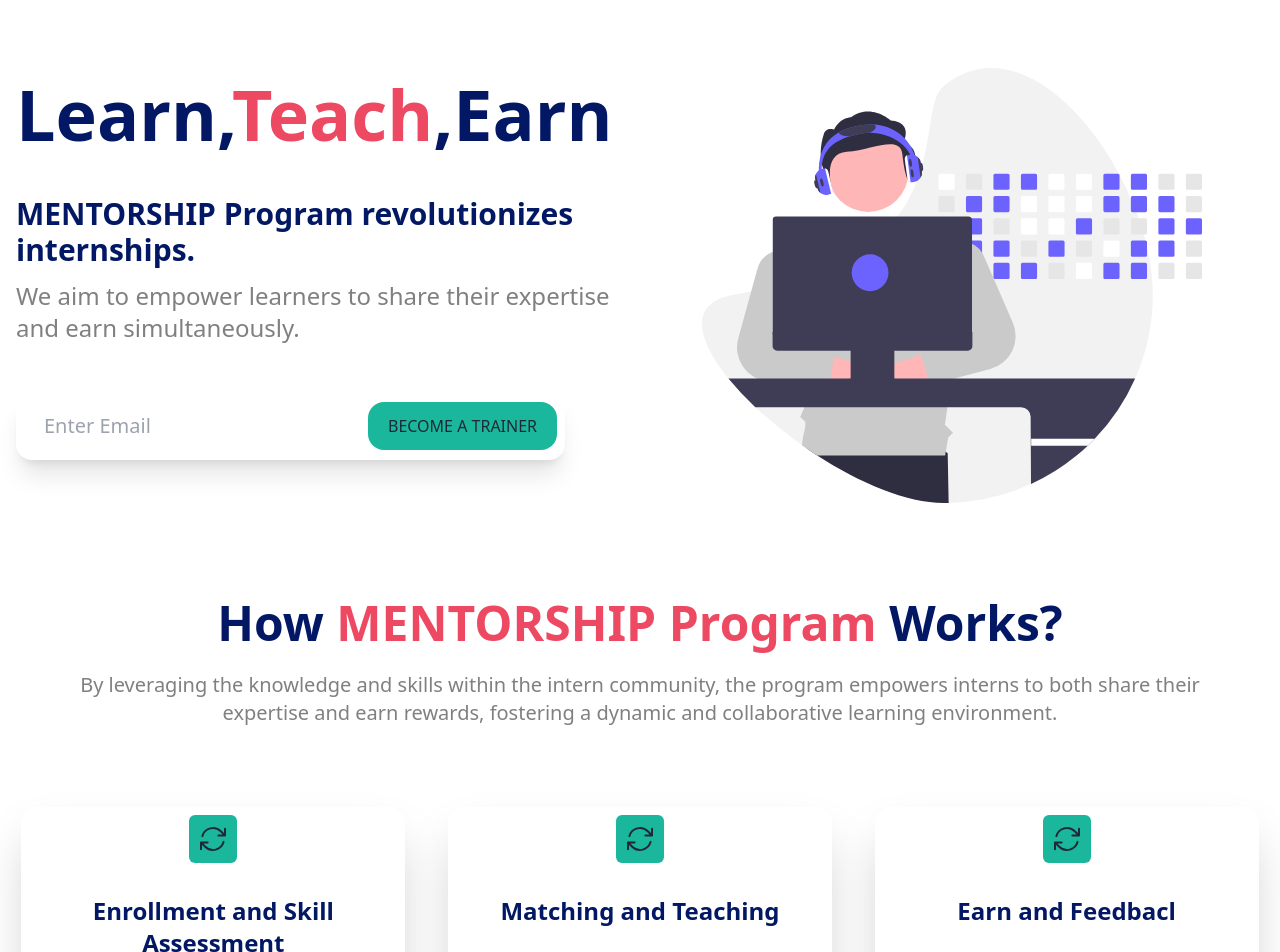
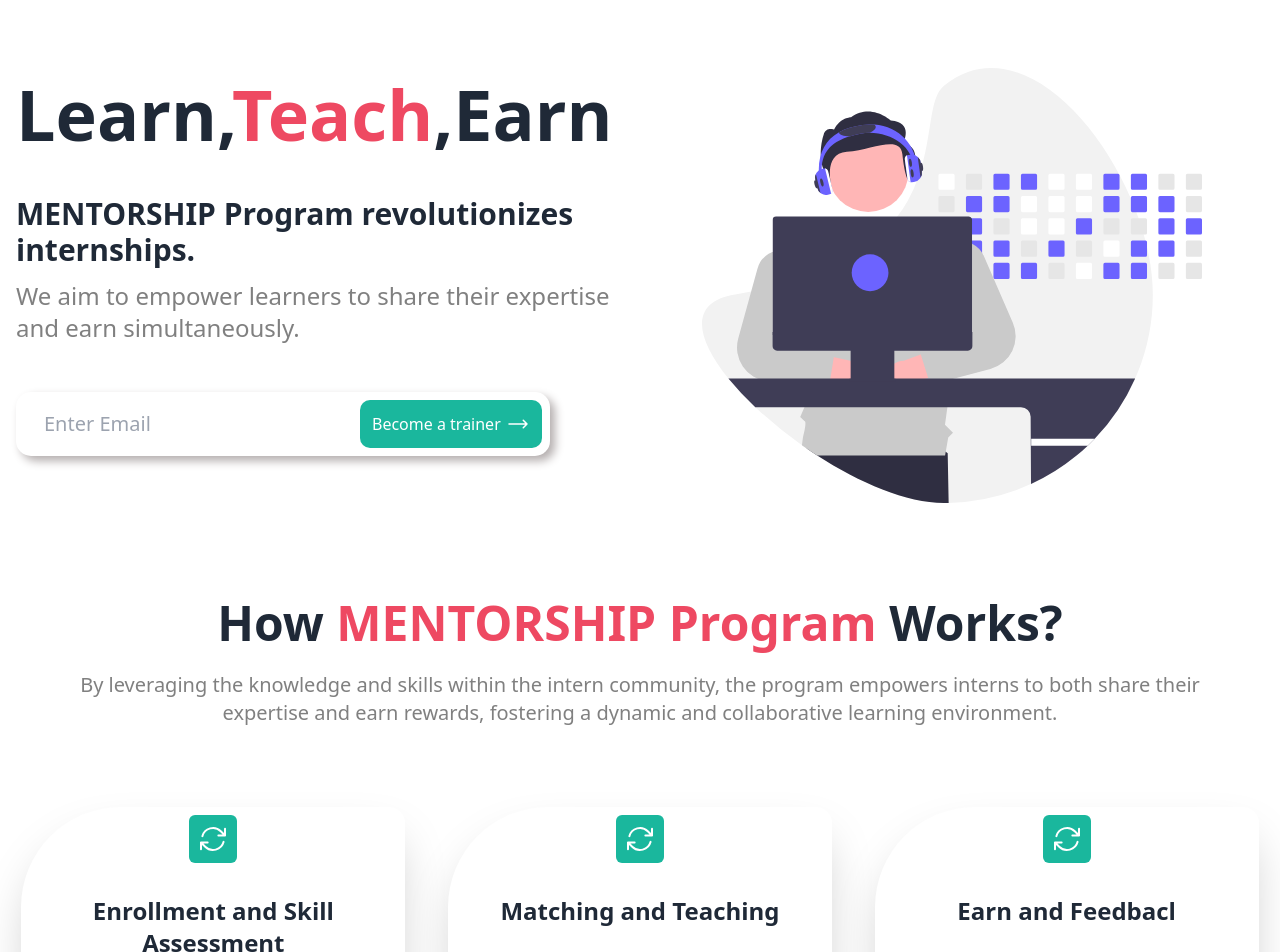
Before and after one commit to sivamani2003/edu-React, a React (Vite) app: page / in a window 1280 px wide. Shown: the top 952 px of the page. Built offline with nearby package versions, Linux system fonts and the light colour scheme.

Commit message:
button has been changed.

```diff
--- a/src/pages/mentorshipProgram/Mentorship.css
+++ b/src/pages/mentorshipProgram/Mentorship.css
@@ -6,20 +6,59 @@
         background: #1ab79d
 }
 
-.text-blue {
-        color: #031864;
-}
-
 .text-gray {
         color: gray;
 }
 
-/* .myBorder{
+.myBorder {
         border-top-left-radius: 100px !important;
         border-bottom-right-radius: 100px !important;
-} */
+}
 
-.footer-bg{
+.footer-bg {
         background-image: url('../../assets/footer-bg.png');
-        /* color: #161616; */
 }
+
+.inputAndBtn {
+        position: relative;
+        box-shadow: 5px 5px 10px rgb(180, 174, 174);
+        border-radius: 15px;
+        padding: 8px;
+}
+
+.allBtn,
+.form-btn {
+        color: white;
+        font-weight: 400;
+        overflow: hidden;
+        display: flex;
+        align-items: center;
+        column-gap: 5px;
+        position: relative;
+        background-color: #1ab79d;
+        z-index: 1;
+}
+
+.form-btn {
+        transition: 0.5s;
+}
+
+ .allBtn::before ,.form-btn::before{
+        content: '';
+        position: absolute;
+        width: 0;
+        height: 100%;
+        background-image: linear-gradient(90deg, #1ab79d 0%, #31b978 100%);
+        top: 0;
+        left: 0;
+        z-index: -1;
+        transition: all 0.5s;
+}
+
+.form-btn:hover:before, .allBtn:hover:before {
+        width: 100%;
+}
+
+.form-btn:hover {
+        transform: translateY(-6px);
+}
--- a/src/pages/mentorshipProgram/components/Banner.jsx
+++ b/src/pages/mentorshipProgram/components/Banner.jsx
@@ -14,12 +14,16 @@ const Banner = () => {
                                         <h1 className='text-blue md:text-3xl mt-8 font-bold'>MENTORSHIP Program revolutionizes internships.</h1>
                                         <h1 className='text-gray md:text-2xl mt-3'>We aim to empower learners to share their expertise and earn simultaneously.</h1>
                                         <form className='mt-12'>
-                                                <div className="rounded-2xl shadow-xl md:inline-flex md:items-center">
-                                                        <div className='px-7 py-5'>
-                                                                <input className='outline-none text-xl' type="email" name="" placeholder='Enter Email' />
+                                                <div className="inputAndBtn md:inline-flex items-center text-center">
+                                                        <div>
+                                                                <input className='px-[20px] py-[10px] outline-none text-xl text-center md:text-left' type="email" name="" placeholder='Enter Email' />
                                                         </div>
-                                                        <div className="pr-2 text-center">
-                                                                <button className='bg-color px-3 md:px-5 py-1 md:py-3 rounded-lg md:rounded-2xl relative hover:-top-3 hover:transition'>BECOME A TRAINER</button>
+                                                        <div className="email-btn">
+                                                                <button className='form-btn p-[12px] rounded-[10px]'>Become a trainer
+                                                                        <svg xmlns="http://www.w3.org/2000/svg" fill="none" viewBox="0 0 24 24" strokeWidth={1.5} stroke="currentColor" className="w-6 h-6">
+                                                                                <path strokeLinecap="round" strokeLinejoin="round" d="M17.25 8.25L21 12m0 0l-3.75 3.75M21 12H3" />
+                                                                        </svg>
+                                                                </button>
                                                         </div>
                                                 </div>
                                         </form>
--- a/src/pages/mentorshipProgram/components/HowWorks.jsx
+++ b/src/pages/mentorshipProgram/components/HowWorks.jsx
@@ -12,7 +12,7 @@ const HowWorks = () => {
                         <div className='md:flex mt-20'>
                                 <div className="card card-compact w-96 bg-base-100 mx-auto shadow-2xl myBorder">
                                         <figure className='mt-2'>
-                                                <svg xmlns="http://www.w3.org/2000/svg" fill="none" viewBox="0 0 24 24" strokeWidth={1.5} stroke="currentColor" className="bg-color p-2 w-12 h-12 rounded-md">
+                                                <svg xmlns="http://www.w3.org/2000/svg" fill="none" viewBox="0 0 24 24" strokeWidth={1.5} stroke="currentColor" className="bg-color text-white p-2 w-12 h-12 rounded-md">
                                                         <path strokeLinecap="round" strokeLinejoin="round" d="M16.023 9.348h4.992v-.001M2.985 19.644v-4.992m0 0h4.992m-4.993 0l3.181 3.183a8.25 8.25 0 0013.803-3.7M4.031 9.865a8.25 8.25 0 0113.803-3.7l3.181 3.182m0-4.991v4.99" />
                                                 </svg>
                                         </figure>
@@ -25,7 +25,7 @@ const HowWorks = () => {
 
                                 <div className="card card-compact w-96 bg-base-100 shadow-2xl my-4 md:my-0 mx-auto myBorder">
                                         <figure className='mt-2'>
-                                                <svg xmlns="http://www.w3.org/2000/svg" fill="none" viewBox="0 0 24 24" strokeWidth={1.5} stroke="currentColor" className="bg-color p-2 w-12 h-12 rounded-md">
+                                                <svg xmlns="http://www.w3.org/2000/svg" fill="none" viewBox="0 0 24 24" strokeWidth={1.5} stroke="currentColor" className="bg-color text-white p-2 w-12 h-12 rounded-md">
                                                         <path strokeLinecap="round" strokeLinejoin="round" d="M16.023 9.348h4.992v-.001M2.985 19.644v-4.992m0 0h4.992m-4.993 0l3.181 3.183a8.25 8.25 0 0013.803-3.7M4.031 9.865a8.25 8.25 0 0113.803-3.7l3.181 3.182m0-4.991v4.99" />
                                                 </svg>
                                         </figure>
@@ -38,7 +38,7 @@ const HowWorks = () => {
 
                                 <div className="card card-compact w-96 bg-base-100 shadow-2xl mx-auto myBorder">
                                         <figure className='mt-2'>
-                                                <svg xmlns="http://www.w3.org/2000/svg" fill="none" viewBox="0 0 24 24" strokeWidth={1.5} stroke="currentColor" className="bg-color p-2 w-12 h-12 rounded-md">
+                                                <svg xmlns="http://www.w3.org/2000/svg" fill="none" viewBox="0 0 24 24" strokeWidth={1.5} stroke="currentColor" className="bg-color text-white p-2 w-12 h-12 rounded-md">
                                                         <path strokeLinecap="round" strokeLinejoin="round" d="M16.023 9.348h4.992v-.001M2.985 19.644v-4.992m0 0h4.992m-4.993 0l3.181 3.183a8.25 8.25 0 0013.803-3.7M4.031 9.865a8.25 8.25 0 0113.803-3.7l3.181 3.182m0-4.991v4.99" />
                                                 </svg>
                                         </figure>
--- a/src/pages/mentorshipProgram/components/LearnCode.jsx
+++ b/src/pages/mentorshipProgram/components/LearnCode.jsx
@@ -28,7 +28,11 @@ const LearnCode = () => {
                         <div className='md:w-1/2 md:px-24 px-4'>
                                 <h1 className='text-xl md:text-5xl text-blue font-bold'>Grow you skill and get world class <span className='text-pink'>job</span></h1>
                                 <p className='text-gray md:text-xl mt-2 mb-4'>Lorem ipsum dolor sit amet consectetur adipisicing elit. Quaerat repellat minus tempora enim reprehenderit ab voluptatem repellendus vel consectetur! Facilis saepe amet, excepturi voluptatem quas earum cumque id. Ratione, placeat iure cupiditate tempora alias natus fugiat minus reiciendis vitae quod sequi doloribus incidunt ut consequatur accusantium animi ex aperiam. Incidunt!</p>
-                                <button className='btn btn-accent'>ENROLL NOW</button>
+                                <button className='allBtn px-[30px] py-[15px] rounded-[5px]'>Enroll now
+                                        <svg xmlns="http://www.w3.org/2000/svg" fill="none" viewBox="0 0 24 24" strokeWidth={1.5} stroke="currentColor" className="w-6 h-6">
+                                                <path strokeLinecap="round" strokeLinejoin="round" d="M17.25 8.25L21 12m0 0l-3.75 3.75M21 12H3" />
+                                        </svg>
+                                </button>
                         </div>
                 </div>
         );
```
Also changed, not shown: src/pages/mentorshipProgram/components/Footer.jsx (+13 -12 lines).
